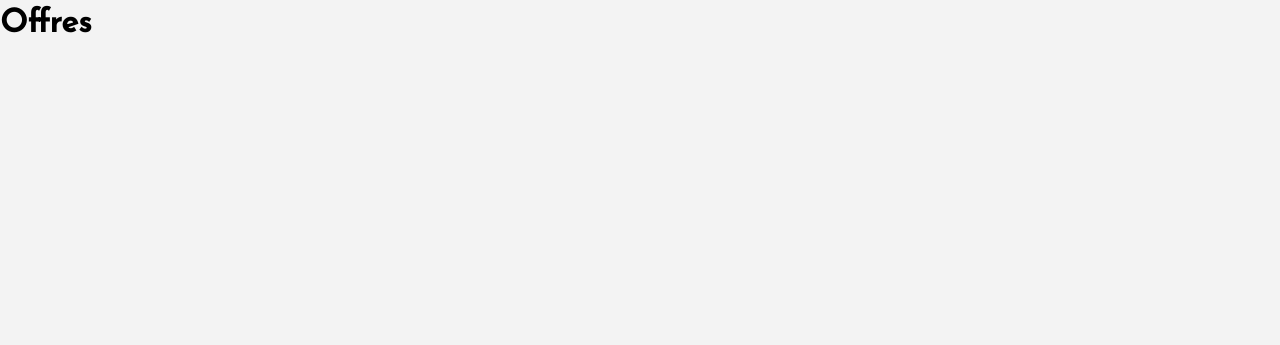
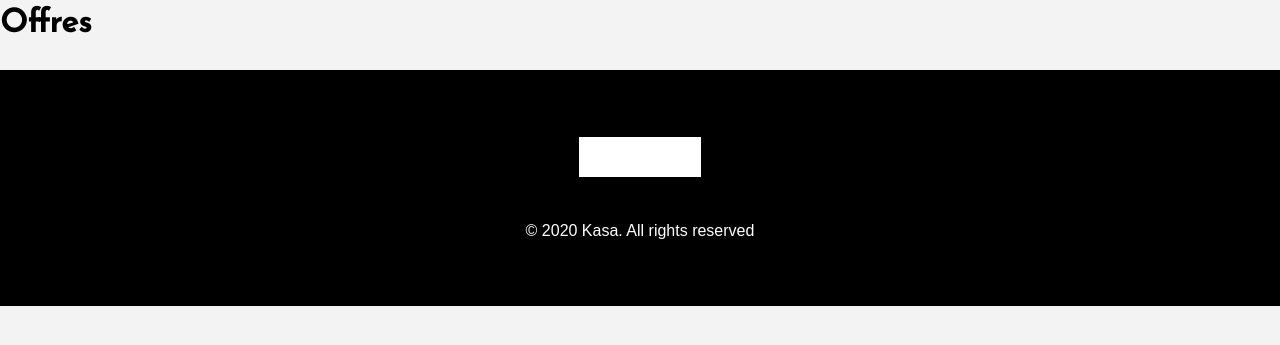
Before and after one commit to bendahmanenaim/mon-premier-projet-react, a React (Create React App) app in the folder FrontEnd/: page / in a window 1280 px wide. Shown: the part 393-738 px from the top of the page. Built offline with nearby package versions, Linux system fonts and the light colour scheme; no server answers; grey boxes are pictures that could not be loaded.

Commit message:
ajout de footer ,rotations des chevrons

```diff
--- a/FrontEnd/src/components/Collapse.js
+++ b/FrontEnd/src/components/Collapse.js
@@ -21,7 +21,7 @@ export default function Collapsible({ title, description, equipments }) {
       <div className="collapsible__header" onClick={() => setIsOpen(false)}>
         <h2>{title}</h2>
         <div className="icon">
-          <i className={'fas fa-chevron-' + (isOpen ? 'up' : 'down')}></i>
+          <i className={'fas fa-chevron-' + (isOpen ? 'down Collapse_iconUp__NunNW' : 'up Collapse_iconDown__-VweP')}></i>
         </div>
       </div>
 
@@ -47,7 +47,7 @@ export default function Collapsible({ title, description, equipments }) {
       <div className="collapsible__header" onClick={() => setIsOpen(true)}>
         <h2>{title}</h2>
         <div className="icon">
-          <i className={'fas fa-chevron-' + (isOpen ? 'up' : 'down')}></i>
+          <i className={'fas fa-chevron-' + (isOpen ? 'up Collapse_iconUp' : 'down Collapse_iconDown')}></i>
         </div>
       </div>
     </article>
--- /dev/null
+++ b/FrontEnd/src/components/Footer.js
@@ -0,0 +1,15 @@
+import React from "react";
+
+
+const Footer= () => {
+  return (
+    <>
+   <footer className='footer'>
+            <img src='../../assets/img/logokasa.png' alt="Logo Kasa" />
+            <p>© 2020 Kasa. All rights reserved</p>
+        </footer>
+   </>
+  );
+};
+
+export default Footer;
--- a/FrontEnd/src/pages/About.js
+++ b/FrontEnd/src/pages/About.js
@@ -3,6 +3,7 @@ import Navigation from "../components/Navigation";
 import Banner from "../components/Banner";
 import Collapse from "../components/Collapse";
 import AboutUs from '../data/about-us.json';
+import Footer from '../components/Footer';
 
 
 export default function About() {
@@ -14,6 +15,7 @@ export default function About() {
 
     <React.Fragment>
      <Navigation/>
+
       <main>
         <Banner />
         <section className="collapse">
@@ -26,6 +28,8 @@ export default function About() {
           ))}
         </section>
       </main>
+      <Footer/>
     </React.Fragment>
+
   );
 }
--- a/FrontEnd/src/pages/Home.js
+++ b/FrontEnd/src/pages/Home.js
@@ -3,6 +3,7 @@ import Navigation from "../components/Navigation";
 //import Logo from "../components/Logo";
 import Offres from "../components/Offres";
 import Banner from "../components/Banner";
+import Footer from "../components/Footer";
 
 const Home = () => {
   return (
@@ -11,6 +12,7 @@ const Home = () => {
       <Navigation />
       <Banner/>
       <Offres/>
+      <Footer/>
 
     </div>
   );
--- a/FrontEnd/src/styles/components/_collapse.scss
+++ b/FrontEnd/src/styles/components/_collapse.scss
@@ -38,7 +38,7 @@
 
         h2{
             color: white;
-            font-family: Montserrat;
+            font-family: 'Montserrat', sans-serif, arial;
             font-size: 24px;
             font-style: normal;
             font-weight: 500;
@@ -55,6 +55,7 @@
             position: absolute;
             bottom: 5.77px;
             right: 6.28px;
+
 
           /*  @media screen and (min-width: map-get($breakpoint, tablette)) {
                 bottom: 7px;
@@ -74,6 +75,24 @@
                 font-size: 27px;
             }*/
           }
+    }
+    .Collapse_iconUp__NunNW {
+        transform: rotate(-180deg);
+        transition: all .5s;
+    }
+
+    .Collapse_iconDown__-VweP {
+        transform: rotate(0deg);
+        transition: all .5s;
+    }
+    .Collapse_iconUp {
+        transform: rotate(-180deg);
+        transition: all .5s;
+    }
+
+    .Collapse_iconDown {
+        transform: rotate(0deg);
+        transition: all .5s;
     }
 
    /* &__content {
--- /dev/null
+++ b/FrontEnd/src/styles/components/_footer.scss
@@ -0,0 +1,36 @@
+.footer{
+    background-color: black;
+    width: 100%;
+    min-height: 209px;
+    display: flex;
+    flex-direction: column;
+    align-items: center;
+    padding: 67px 0px 67px 0px;
+    margin-top: 30px;
+
+    img{
+        filter: brightness(10);
+        width: 122px;
+        height: 39.44px;
+        margin-bottom: 45.56px;
+        color: white;
+    }
+
+   p {
+    font: {
+        family: 'Montserrat', sans-serif, arial;
+       /* size: map-get($font-size, size1);*/
+        /*weight: map-get($montserrat, medium);*/
+    };
+
+    line-height: 17.22px;
+    text-align: right;
+    color: white;
+
+   /* @media screen and (min-width: map-get($breakpoint, laptop)) {
+        font-size: 24px;
+        line-height: 34.22px;
+    }*/
+       /* @include typographie-footer-component;*/
+    }
+}
--- a/FrontEnd/src/styles/index.scss
+++ b/FrontEnd/src/styles/index.scss
@@ -6,3 +6,4 @@
 @import "./components/banner";
 @import "./components/about";
 @import "./components/collapse";
+@import "./components/footer";
```
Also changed, not shown: FrontEnd/src/assets/img/logokasa.png (added).
